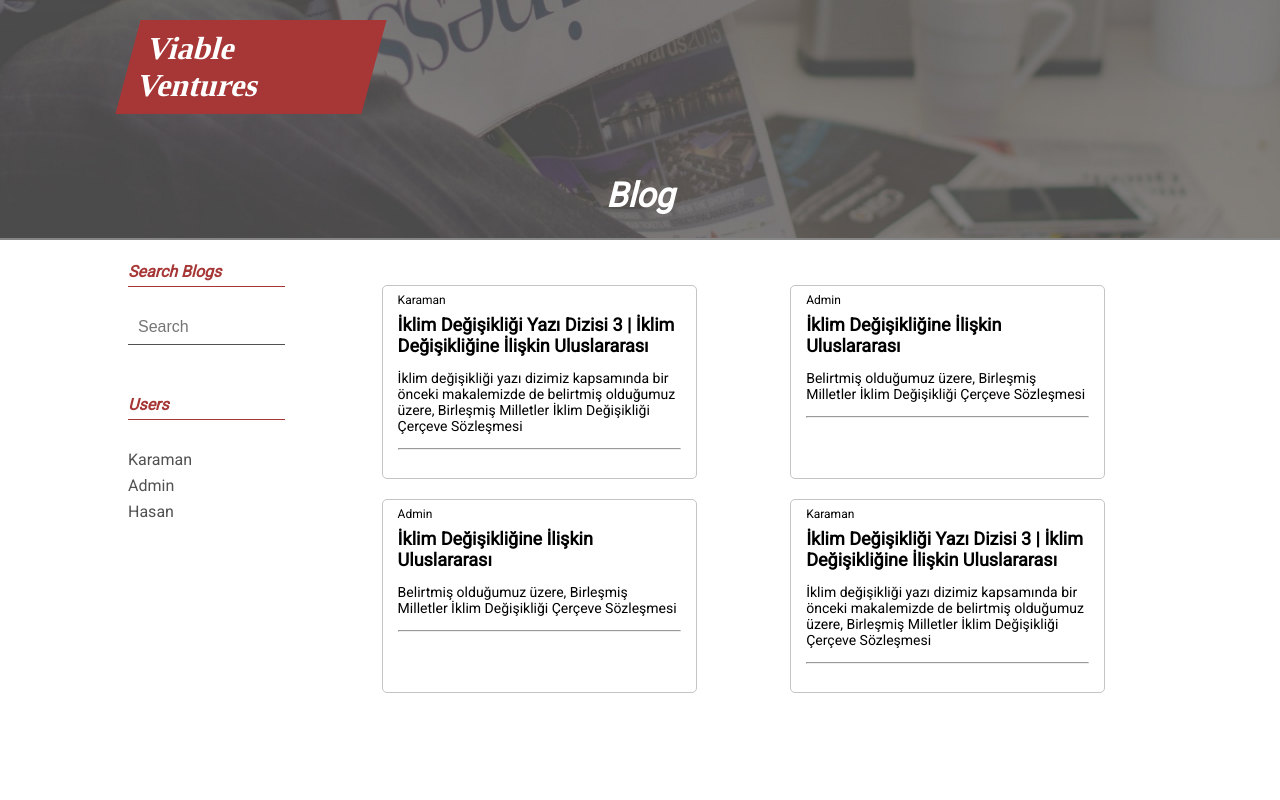
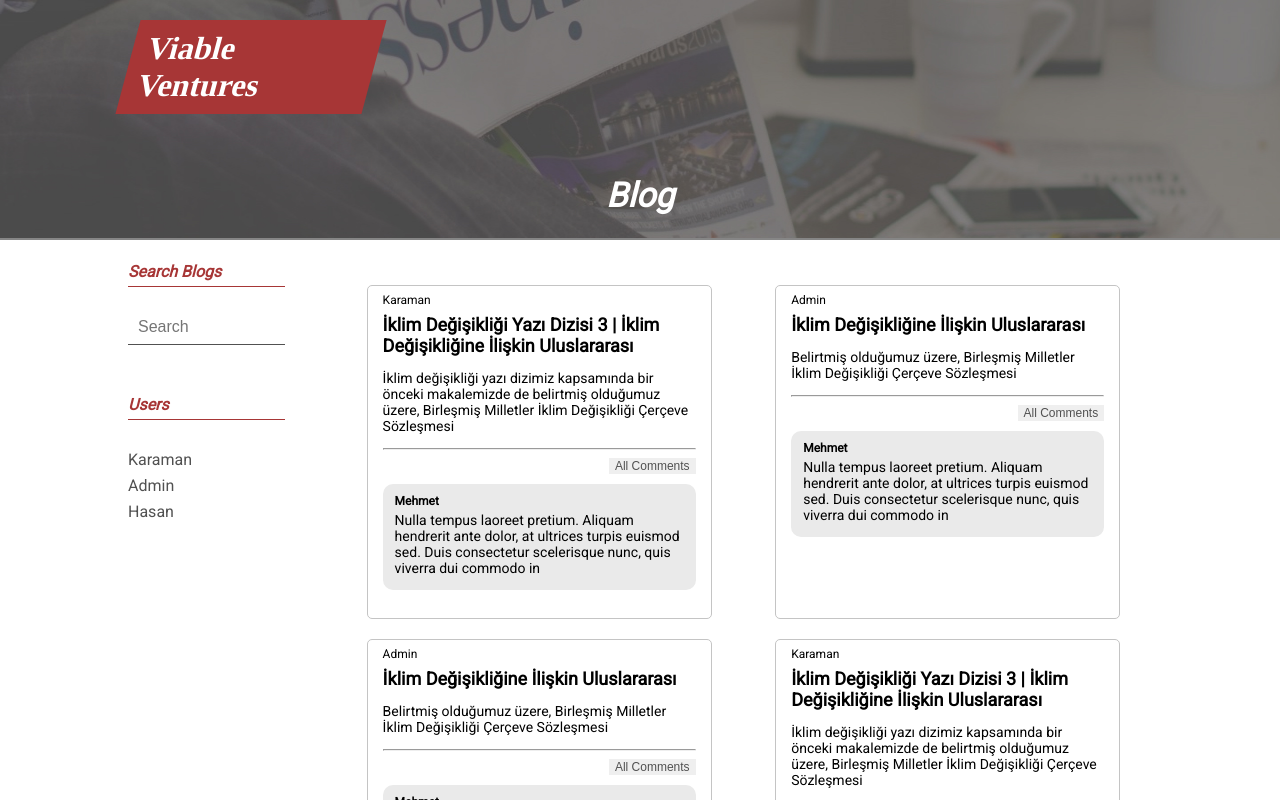
Before and after one commit to caner-karaman/blog-interview, a Next.js app: page / in a window 1280 px wide. Shown: the top 800 px of the page. Built offline with nearby package versions, Linux system fonts and the light colour scheme; a web font is replaced by a local one.

Commit message:
Add Comments component to blog item

```diff
--- a/components/blogItem/BlogItem.styles.tsx
+++ b/components/blogItem/BlogItem.styles.tsx
@@ -1,7 +1,7 @@
 import styled from 'styled-components';
 
 export const Wrapper = styled.div`
-  width: 315px;
+  width: 345px;
   border: 1px solid ${({theme}) => theme.color.lightGray};
   border-radius: 5px;
   padding: 7px 15px 20px;
--- a/components/blogItem/BlogItem.tsx
+++ b/components/blogItem/BlogItem.tsx
@@ -1,5 +1,6 @@
 import React, {FC} from 'react';
 import { BlogTitle, Paragraph, UserName, Wrapper } from './BlogItem.styles';
+import Comments from "../comments/Comments";
 
 interface BlogItemProps {
   post: PostResponse;
@@ -14,6 +15,7 @@ const BlogItem: FC<BlogItemProps> = ({post}) => {
       <BlogTitle>{title}</BlogTitle>
       <Paragraph>{body}</Paragraph>
       <hr />
+      <Comments comments={comments.data}/>
     </Wrapper>
   )
 }
--- /dev/null
+++ b/components/comments/Comments.styles.tsx
@@ -0,0 +1,36 @@
+import styled from 'styled-components';
+
+export const Wrapper = styled.div``;
+
+export const Header = styled.header`
+  display: flex;
+  justify-content: flex-end;
+  margin-bottom: 10px;
+`;
+
+export const CommentButton = styled.button`
+  border: none;
+  font-size: 12px;
+  color: ${({theme}) => theme.color.gray};
+  cursor: pointer;
+`;
+
+
+export const CommentItemWrapper = styled.div`
+  transiton: .3s;
+  background-color: ${({theme}) => theme.color.lightGray2};
+  border-radius: 10px;
+  padding: 10px 12px;
+  margin-bottom: 8px;
+`;
+
+export const CommentName = styled.span`
+  display: block;
+  font-weight: 700;
+  font-size: 12px;
+`;
+
+export const Body = styled.p`
+  margin: 4px 0;
+  font-size: 14px;
+`
--- /dev/null
+++ b/components/comments/Comments.tsx
@@ -0,0 +1,36 @@
+import React, {FC, useState} from 'react';
+import { Wrapper, Header, CommentButton, CommentItemWrapper, CommentName, Body } from './Comments.styles';
+
+interface CommentsProps {
+  comments: Array<IComment>;
+}
+
+const Comments: FC<CommentsProps> = ({comments}) => {
+  const [isShow, setIsShow] = useState(false);
+
+  const handleClick = () => {
+    setIsShow(!isShow);
+  }
+
+  return (
+    <Wrapper>
+      <Header>
+        <CommentButton onClick={handleClick}>All Comments</CommentButton>
+      </Header>
+      {
+        comments.map((comment, index) => (
+          <>
+            {(isShow || index === 0) && (
+              <CommentItemWrapper key={comment.id}>
+                <CommentName>{comment.name}</CommentName>
+                <Body>{comment.body}</Body>
+              </CommentItemWrapper>
+            )}
+          </>
+        ))
+      }
+    </Wrapper>
+  )
+}
+
+export default Comments;
```
